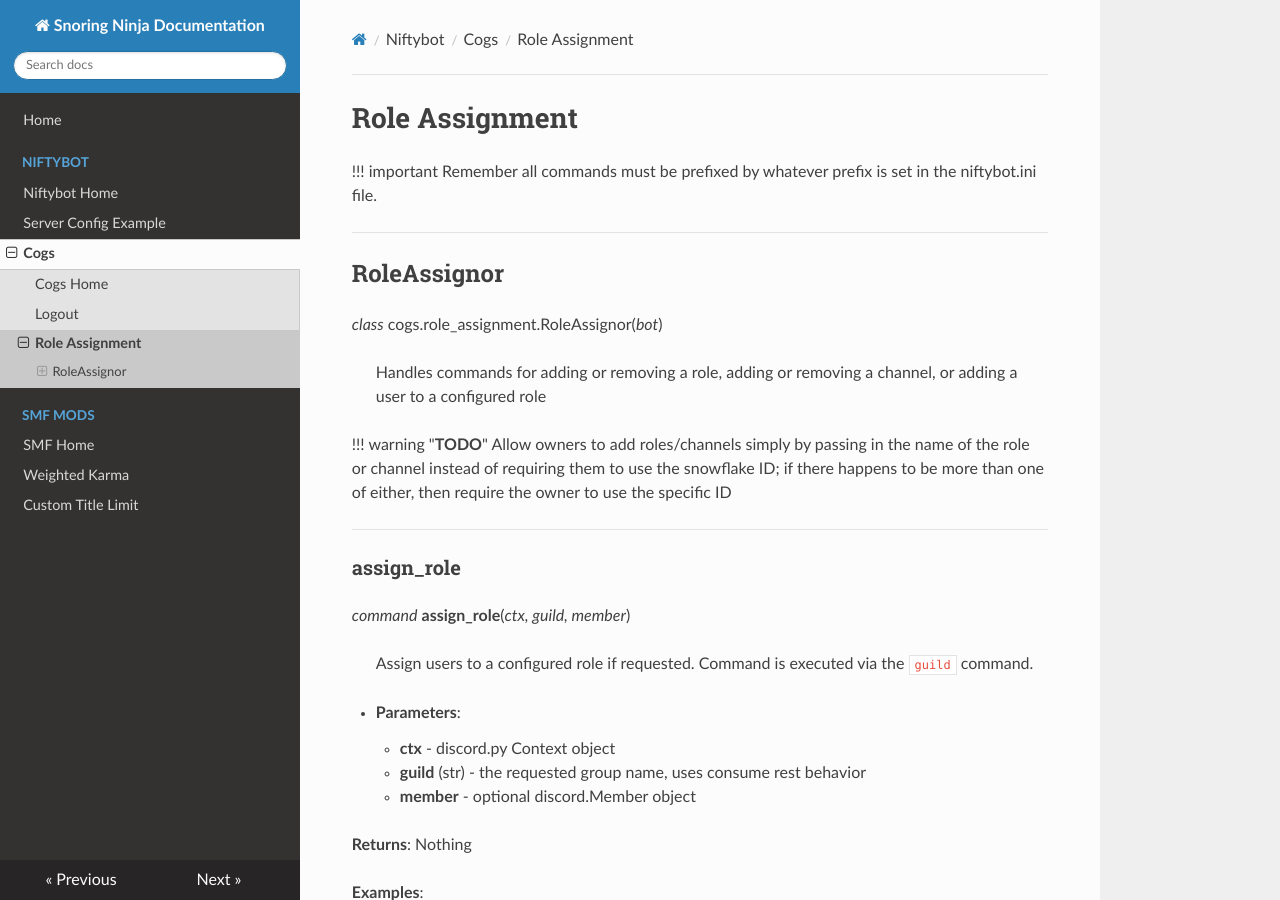
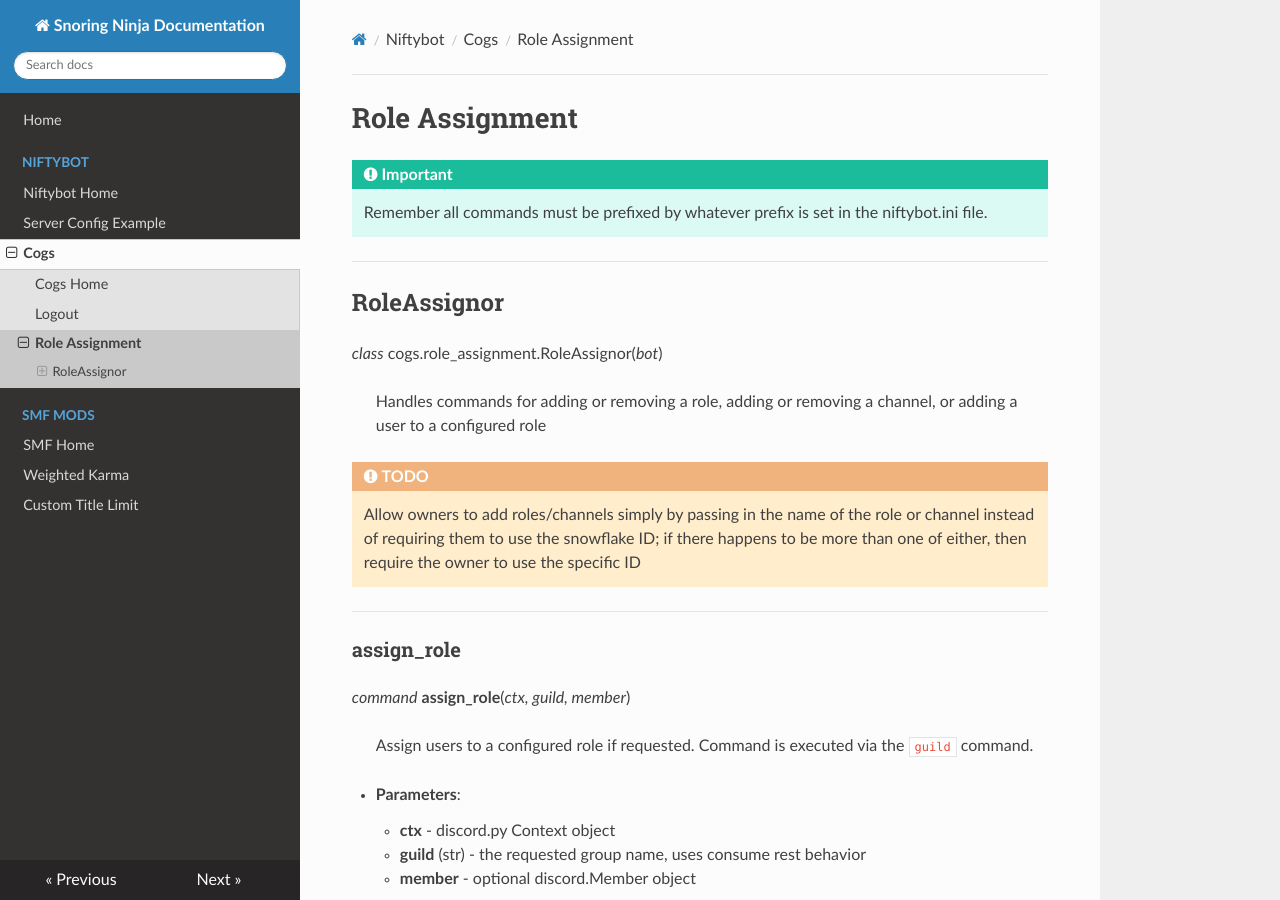
Before and after one commit to snoringninja/docs, an MkDocs documentation site: the page built from src/niftybot/cogs/role_assignment.md, in a window 1280 px wide and 900 px high. Built offline with MkDocs 1.6.1, drawn with Linux system fonts in a browser that asks for light colours; nearby versions of some CDN libraries; some of the changed lines change nothing that is shown.

Commit message:
See about adding back extension

```diff
--- a/mkdocs.yml
+++ b/mkdocs.yml
@@ -16,4 +16,5 @@ nav:
         - 'Custom Title Limit': 'smf/custom_title_limits.md'
 theme: readthedocs
 markdown_extensions:
+  - admonition
   - def_list
```
